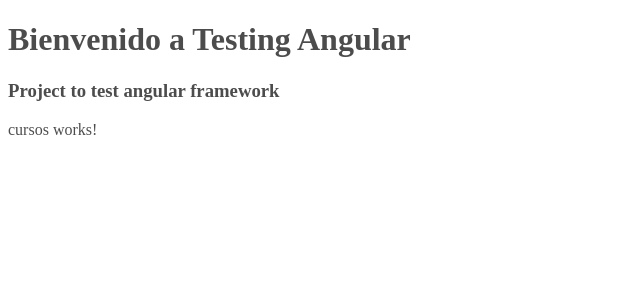
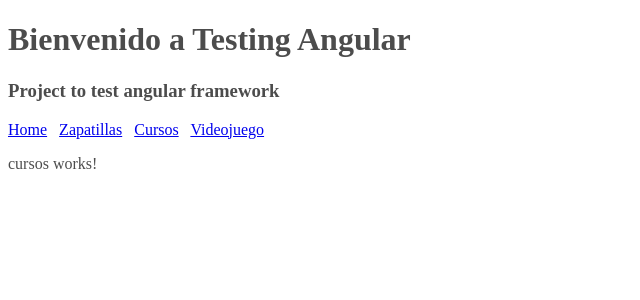
Before and after one commit to FreyVik/angular_testing, an Angular app: page / in a window 1280 px wide. Shown: the top 300 px of the page, without its empty margins (0-640 px from the left). Built offline with nearby package versions, Linux system fonts and the light colour scheme.

Commit message:
routerLink

```diff
--- a/src/app/app.component.html
+++ b/src/app/app.component.html
@@ -1,6 +1,20 @@
 <div id="container" [ngStyle]="{ color: config.color }">
   <h1>Bienvenido a {{ title }}</h1>
   <h3>{{ description }}</h3>
+
+  <nav>
+    <a [routerLink]="['/home']" [routerLinkActive]="['active']">Home</a>
+    &nbsp;
+    <a [routerLink]="['/zapatillas']" [routerLinkActive]="['active']"
+      >Zapatillas</a
+    >
+    &nbsp;
+    <a [routerLink]="['/cursos']" [routerLinkActive]="['active']">Cursos</a>
+    &nbsp;
+    <a [routerLink]="['/videojuego']" [routerLinkActive]="['active']"
+      >Videojuego</a
+    >
+  </nav>
 
   <!--
   <button (click)="hideVideojuego()">Mostrar/Ocultar videojuegos</button>
--- a/src/assets/styles.scss
+++ b/src/assets/styles.scss
@@ -10,3 +10,8 @@
 .subrayado {
     text-decoration: underline;
 }
+
+.active {
+    background: black;
+    color: white;
+}
```
Also changed, not shown: 1 other file (tests, documents, lock files or other folders).
